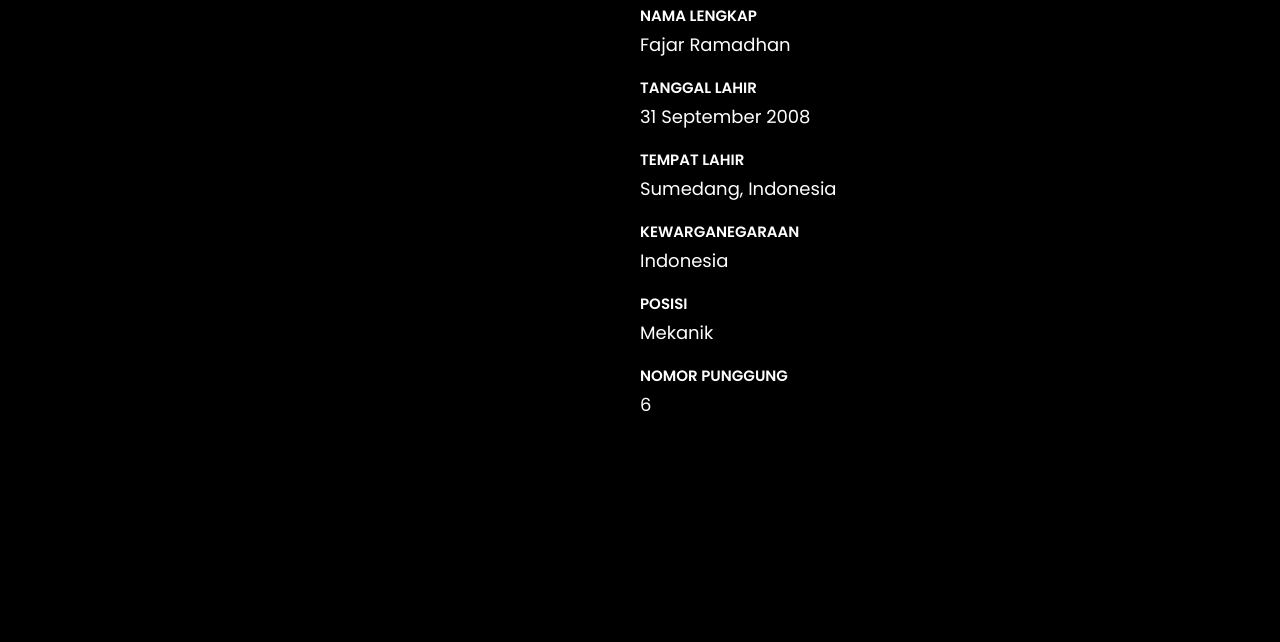
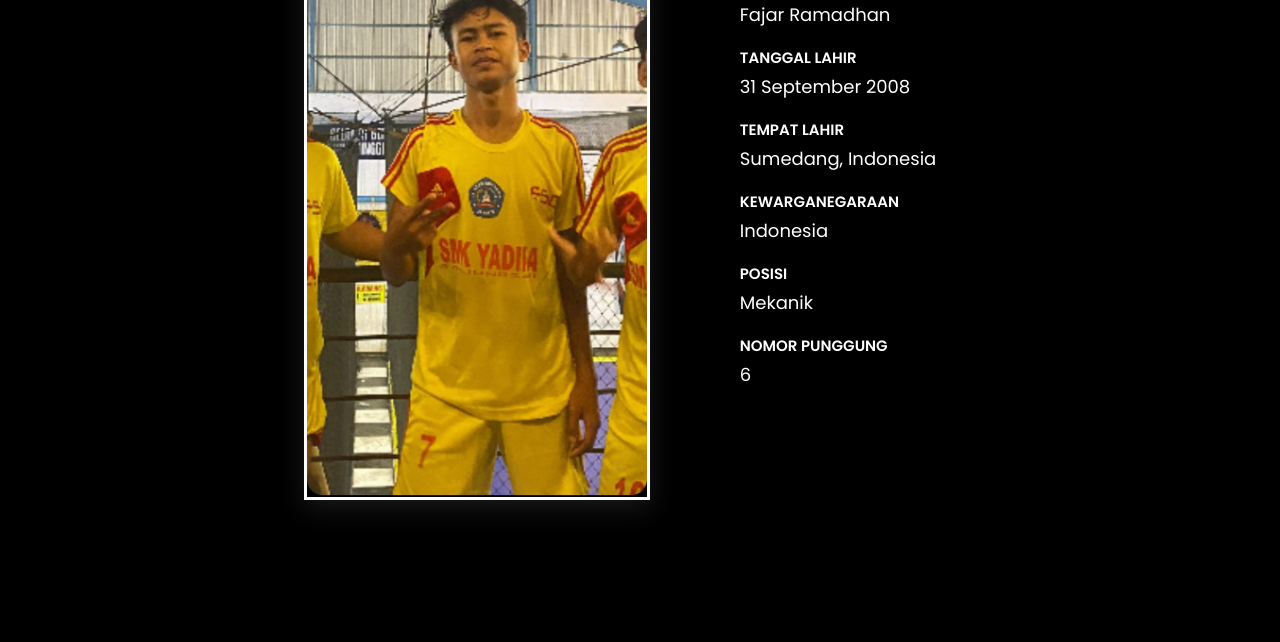
Before and after one commit to diazraka12-collab/Persib, a plain HTML site: page PERSIB/pemain/biofajar&kaifan/fajar.html in a window 1280 px wide. Shown: the part 318-960 px from the top of the page. Drawn offline with Linux system fonts and the light colour scheme.

Commit message:
Update fajar.html

```diff
--- a/PERSIB/pemain/biofajar&kaifan/fajar.html
+++ b/PERSIB/pemain/biofajar&kaifan/fajar.html
@@ -68,7 +68,7 @@
 <main class="profil-pemain">
   <div class="profil-container">
     <div class="foto-pemain">
-      <img src="../fajar.jpg" alt="Eliano Reijnders">
+      <img src="../../fajar.jpg" alt="Eliano Reijnders">
     </div>
     <div class="info-pemain">
       <h2>INFO</h2>
```
